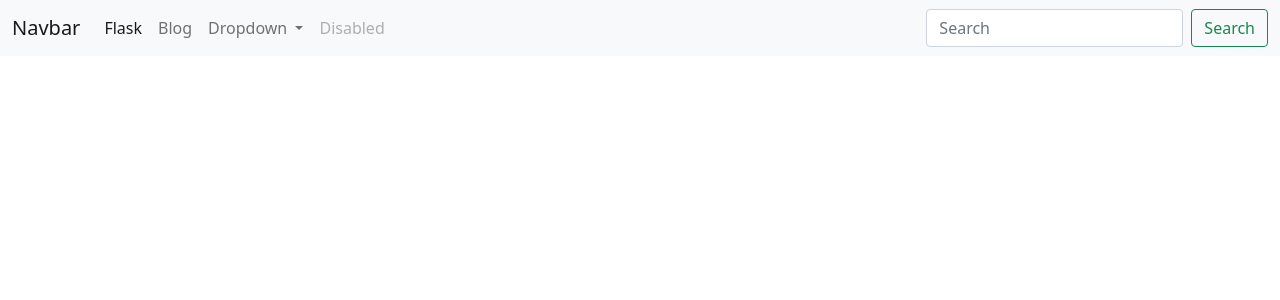
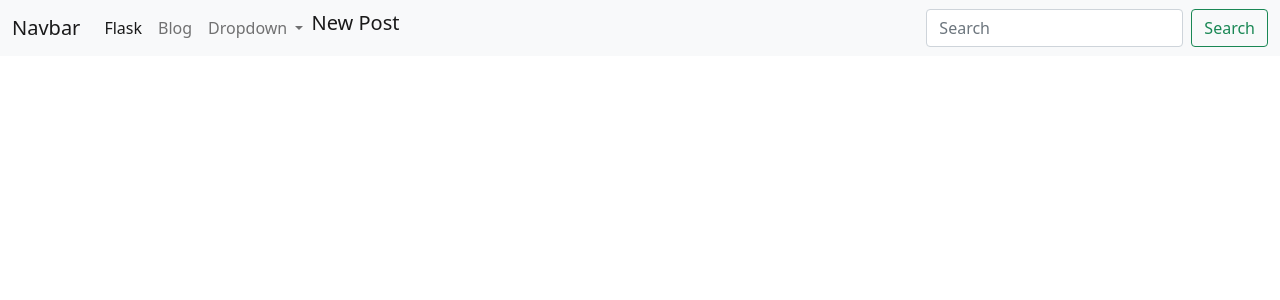
Before and after one commit to Lyubov01/My-first-flask-project, a Python web app: template app/templates/base.html in a window 1280 px wide. Shown: the top 300 px of the page. Run offline with Jinja, Linux system fonts and the light colour scheme; the template is opened without the code that fills it, so the values that code supplies are empty.

```diff
--- a/app/templates/base.html
+++ b/app/templates/base.html
@@ -36,7 +36,9 @@
           </ul>
         </li>
         <li class="nav-item">
-          <a class="nav-link disabled" href="#" tabindex="-1" aria-disabled="true">Disabled</a>
+
+          <a class="navbar-brand" href="{{url_for('posts.create_post')}}">New Post</a>
+
         </li>
       </ul>
 
```
